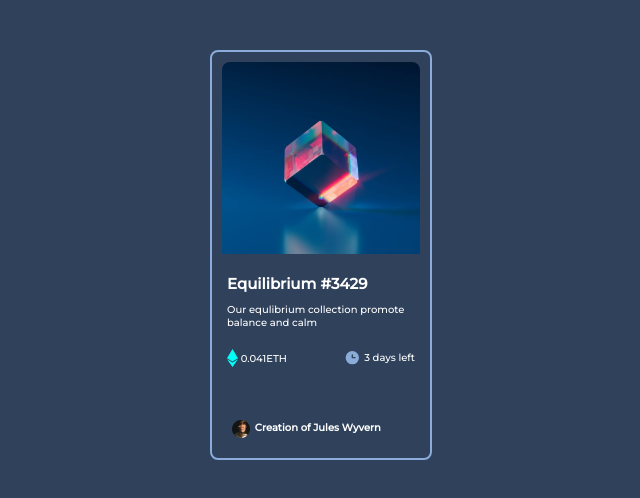
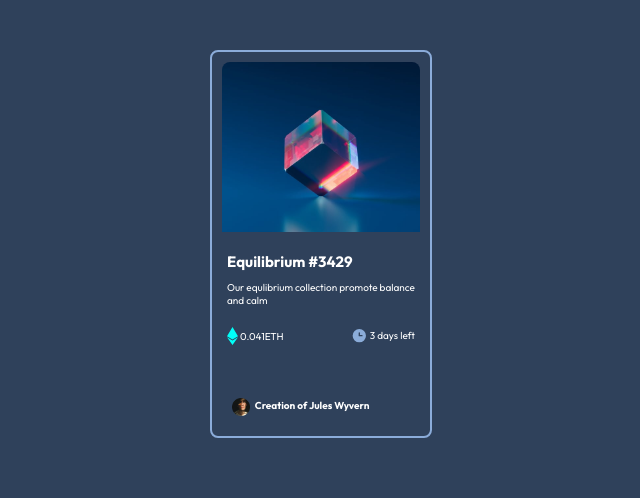
Before and after one commit to YounusHussain151214726/Mid-Level-Challange-5, a plain HTML site: page index.html in a window 1280 px wide. Shown: the whole page, without its empty margins (319-959 px from the left). Drawn offline with Linux system fonts and the light colour scheme.

Commit message:
29-oct-22

```diff
--- a/Card.css
+++ b/Card.css
@@ -20,18 +20,14 @@
 html {
   font-size: 62.5%;
   box-sizing: border-box;
-  font-family: "Fraunces", serif;
-  font-family: "Kumbh Sans", sans-serif;
-  font-family: "Montserrat", sans-serif;
 }
 body {
   text-align: center;
   font-size: 1rem;
-  font-family: "Fraunces", serif;
-  font-family: "Kumbh Sans", sans-serif;
-  font-family: "Montserrat", sans-serif;
   background-color: var(--Very-dark-blue);
   color: var(--White);
+  font-family: 'Outfit', sans-serif;
+
 }
 .Container {
   margin: 0 auto;
@@ -43,9 +39,7 @@ body {
   background-image: url("./images/image-equilibrium.jpg");
   background-position: center;
   background-size: cover;
-  height: 24vh;
-  min-height: 20vh;
-  max-height: 30vh;
+  height: 17rem;
   border-top-left-radius: 0.8rem;
   border-top-right-radius: 0.8rem;
   margin: 1rem 1rem;
--- a/index.html
+++ b/index.html
@@ -6,16 +6,10 @@
     <meta name="viewport" content="width=device-width, initial-scale=1.0" />
     <title>Cardc - 5</title>
     <link rel="stylesheet" href="Card.css" />
-    <link rel="preconnect" href="https://fonts.googleapis.com" />
-    <link rel="preconnect" href="https://fonts.gstatic.com" crossorigin />
-    <link
-      href="https://fonts.googleapis.com/css2?family=Fraunces:opsz,wght@9..144,700&family=Kumbh+Sans&family=Montserrat:ital,wght@0,500;1,500&display=swap"
-      rel="stylesheet"
-    />
+    <link href="https://fonts.googleapis.com/css2?family=Outfit:wght@300;400;700&display=swap" rel="stylesheet">
   </head>
   <body>
     <main>
-      <section>
         <div class="Container">
           <div class="wraper">
             <div class="backImg"></div>
@@ -53,7 +47,6 @@
             </div>
           </div>
         </div>
-      </section>
     </main>
   </body>
 </html>
```
